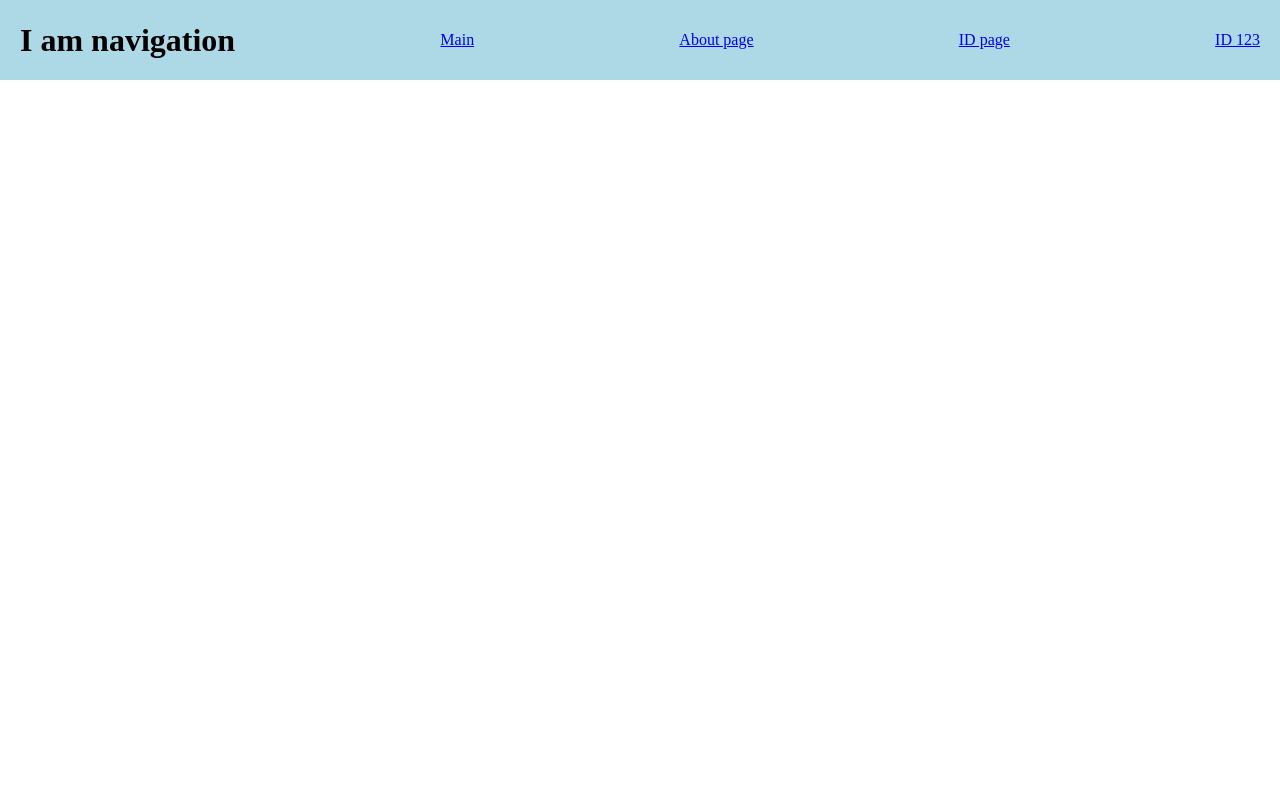
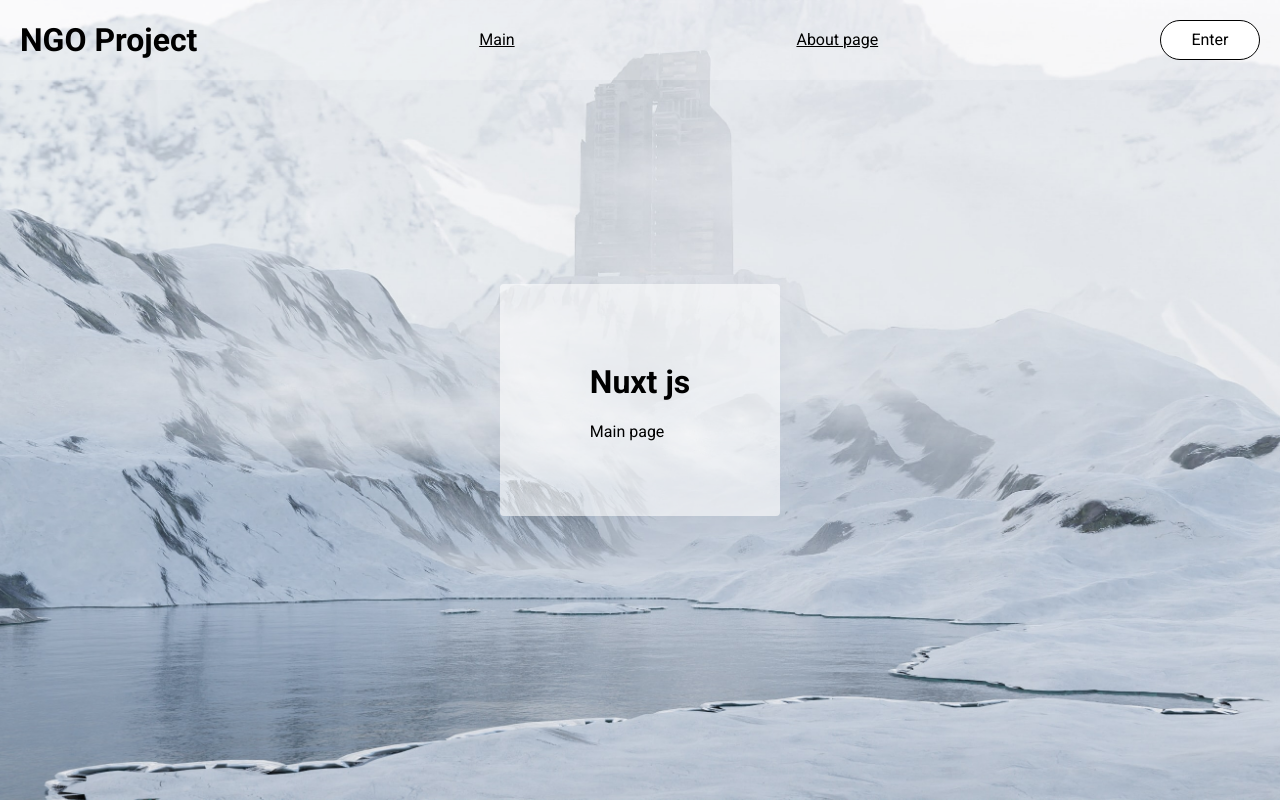
Before and after one commit to MarinaMoskaleva/ngo, a Nuxt app: page / in a window 1280 px wide. Built offline with nearby package versions, Linux system fonts and the light colour scheme.

Commit message:
refactoring

```diff
--- /dev/null
+++ b/assets/style.css
@@ -0,0 +1,3 @@
+body {
+    font-family: 'Roboto', sans-serif;
+  }
--- a/components/About.vue
+++ b/components/About.vue
@@ -1,5 +1,5 @@
 <template>
-    <div class="main">
+    <div>
         <h1>Тестовое приложение</h1>
         <h2>Страница About</h2>
     </div>
@@ -12,7 +12,5 @@
 </script>
 
 <style scoped>
-.main{
-    align-text: left;
-}
+
 </style>
--- /dev/null
+++ b/components/Modal.vue
@@ -0,0 +1,96 @@
+<template>
+    <article class='modal-wrap'>
+        <div class='container'>
+            <span class='icon-close' />
+            <h1>Вход</h1>
+            <label class='label'>
+                Email
+                <input class='input' type='email'>
+            </label>
+            <label class='label'>
+                Пароль
+                <input class='input' type='password'>
+                <button class='button'>Войти</button>
+            </label>
+        </div>
+    </article>
+</template>
+
+<script>
+    export default {
+
+    }
+</script>
+
+<style scoped>
+.modal-wrap{
+    width: 100%;
+    height: 100vh;
+    position: absolute;
+    top: 0;
+    left: 0;
+    background: rgba(0,0,0,.5);
+}
+.container{
+    width: 400px;
+    padding: 30px;
+    margin: 0 auto;
+    position: relative;
+    top: 50%;
+    transform: translateY(-50%);
+    background: white;
+    border-radius: 14px;
+    cursor: pointer;
+}
+.icon-close{
+    width: 20px;
+    height: 20px;
+    position: absolute;
+    top: -25px;
+    right: -25px;
+}
+.icon-close::before{
+    width: 100%;
+    content: '';
+    border-bottom: 2px solid white;
+    transform: rotate(45deg);
+    position: absolute;
+    top: 50%;
+    left: 0;
+}
+
+.icon-close::after{
+    width: 100%;
+    content: '';
+    border-bottom: 2px solid white;
+    transform: rotate(-45deg);
+    position: absolute;
+    top: 50%;
+    left: 0;
+}
+.label{
+    display: flex;
+    flex-direction: column;
+    margin: 15px 0;
+}
+.input{
+    padding: 7px 15px;
+}
+.button{
+    width: 100%;
+    margin-top: 35px;
+    padding: 10px 20px;
+    border: 1px solid black;
+    background: white;
+    color: black;
+    cursor: pointer;
+    border-radius: 30px;
+    transition: .3s;
+}
+.button:hover{
+    background: black;
+    color: white;
+    transition: .3s;
+}
+
+</style>
--- a/components/Navigation.vue
+++ b/components/Navigation.vue
@@ -1,10 +1,10 @@
 <template>
     <nav class='navigation'>
         <Logo />
-        <nuxt-link to='/'>Main</nuxt-link>
-        <nuxt-link to='/about'>About page</nuxt-link>
-        <nuxt-link to='/id'>ID page</nuxt-link>
-        <nuxt-link to='/id/123'>ID 123</nuxt-link>
+        <nuxt-link class='link' to='/'>Main</nuxt-link>
+        <nuxt-link class='link' to='/about'>About page</nuxt-link>
+        <button class='button'>Enter</button>
+        <!--<Modal />-->
     </nav>
 </template>
 
@@ -31,5 +31,24 @@
         justify-content: space-between;
         background: lightblue;
         box-sizing: border-box;
+        background: rgba(255,255,255,0.2);
+    }
+    .button{
+        width: 100px;
+        background: white;
+        padding: 10px 15px;
+        color: black;
+        border: 1px solid black;
+        cursor: pointer;
+        border-radius: 30px;
+        transition: .3s;
+    }
+    .button:hover{
+        background: black;
+        color: white;
+        transition: .3s;
+    }
+    .link{
+        color: black;
     }
 </style>
--- a/components/navigation/Logo.vue
+++ b/components/navigation/Logo.vue
@@ -1,6 +1,6 @@
 <template>
     <h1>
-        I am navigation
+        NGO Project
     </h1>
 </template>
 
@@ -10,6 +10,6 @@
     }
 </script>
 
-<style lang="scss" scoped>
+<style scoped>
 
 </style>
--- a/components/test.vue
+++ b/components/test.vue
@@ -1,5 +1,6 @@
 <template>
-  <div class='container'>
+  <div class='main'>
+    <h1>Nuxt js</h1>
     <p>Main page</p>
   </div>
 </template>
@@ -15,10 +16,10 @@ export default {
 </script>
 
 <style scoped>
-  .container{
-    display: flex;
-    justify-content: center;
-    align-items: center;
-    font-size: 30px;
+  .main{
+    padding: 59px 90px;
+    background: rgba(255,255,255,0.6);
+    border-radius: 4px;
+    text-align: left;
   }
 </style>
--- a/layouts/default.vue
+++ b/layouts/default.vue
@@ -12,4 +12,6 @@
 </script>
 
 <style scoped>
+
+
 </style>
--- a/nuxt.config.js
+++ b/nuxt.config.js
@@ -12,11 +12,13 @@ export default {
       { name: "format-detection", content: "telephone=no" },
     ],
     link: [{ rel: "icon", type: "image/x-icon", href: "/favicon.ico" }],
+    link: [{ rel: "stylesheet", href: "https://fonts.googleapis.com/css2?family=Roboto:wght@100;400;700&display=swap" }],
   },
 
   // Global CSS: https://go.nuxtjs.dev/config-css
   css: [
-    '@/assets/normalize.css'
+    '@/assets/normalize.css',
+    '@/assets/style.css'
   ],
 
   // Plugins to run before rendering page: https://go.nuxtjs.dev/config-plugins
--- a/pages/index.vue
+++ b/pages/index.vue
@@ -1,5 +1,5 @@
 <template>
-  <div class="main-page">
+  <div class="container">
   <Test />
   </div>
 </template>
@@ -14,9 +14,14 @@ export default Vue.extend({
 </script>
 
 <style scoped>
-  .main-page{
+  .container{
+    background: url('~/static/background.jpg') center no-repeat;
+    height: 100vh;
+    background-size: cover;
+    margin: 0 auto;
     display: flex;
     justify-content: center;
     align-items: center;
+    text-align: center;
   }
 </style>
```
Also changed, not shown: static/background.jpg (added).
